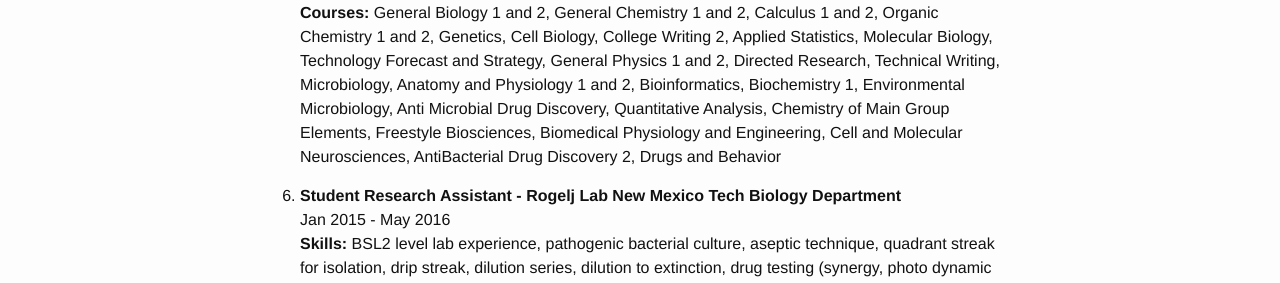
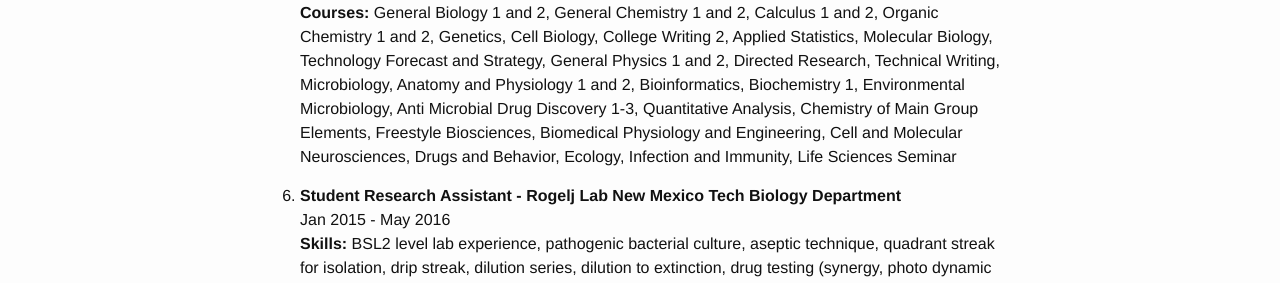
Before and after one commit to kzingler/kzingler.github.io, a Jekyll site: the page built from experience.md, in a window 1280 px wide. Shown: the part 1071-1354 px from the top of the page. Built offline with Jekyll 4.4.1, drawn with Linux system fonts in a browser that asks for light colours.

Commit message:
Update experience.md

```diff
--- a/experience.md
+++ b/experience.md
@@ -37,8 +37,9 @@
 **Courses:** General Biology 1 and 2, General Chemistry 1 and 2, Calculus 1 and 2, Organic Chemistry 1 and 2, Genetics, Cell Biology,
 College Writing 2, Applied Statistics, Molecular Biology, Technology Forecast and Strategy, General Physics 1 and 2, Directed Research,
 Technical Writing, Microbiology, Anatomy and Physiology 1 and 2, Bioinformatics, Biochemistry 1, Environmental Microbiology, Anti Microbial
-Drug Discovery, Quantitative Analysis, Chemistry of Main Group Elements, Freestyle Biosciences, Biomedical Physiology and Engineering, Cell
-and Molecular Neurosciences, AntiBacterial Drug Discovery 2, Drugs and Behavior
+Drug Discovery 1-3, Quantitative Analysis, Chemistry of Main Group Elements, Freestyle Biosciences, Biomedical Physiology and Engineering, Cell
+and Molecular Neurosciences, Drugs and Behavior, Ecology, Infection and Immunity, Life Sciences Seminar
+
 
 6. **Student Research Assistant - Rogelj Lab New Mexico Tech Biology Department**
 Jan 2015 - May 2016
```
